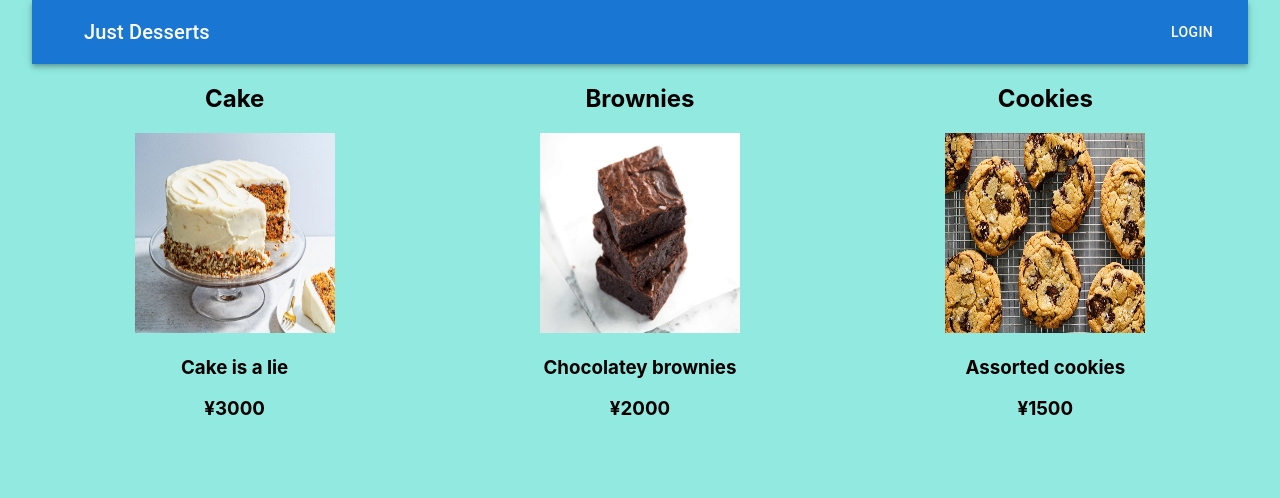
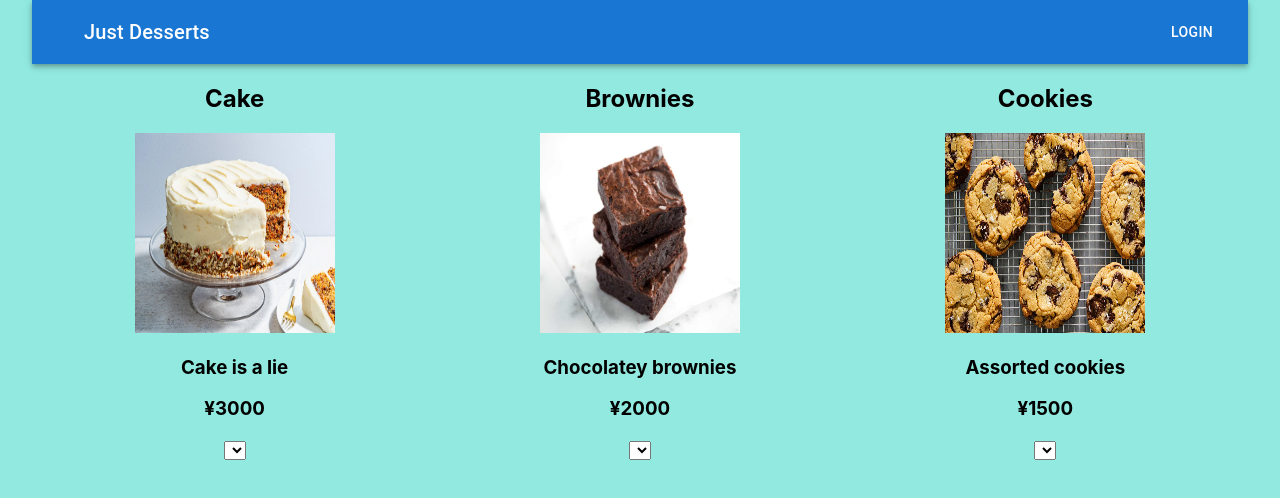
Before and after one commit to juliwithoutthee/justdessertsFE, a Next.js app: page / in a window 1280 px wide. Shown: the top 498 px of the page. Built offline with nearby package versions, Linux system fonts and the light colour scheme.

Commit message:
Adds select element

```diff
--- a/components/AllProducts.tsx
+++ b/components/AllProducts.tsx
@@ -41,6 +41,7 @@ export default function AllProducts() {
                             />
                             <h3>{el.description}</h3>
                             <h3>¥{el.price}</h3>
+                            <select value="quantity"></select>
                         </div>
                     );
                 })}
```
